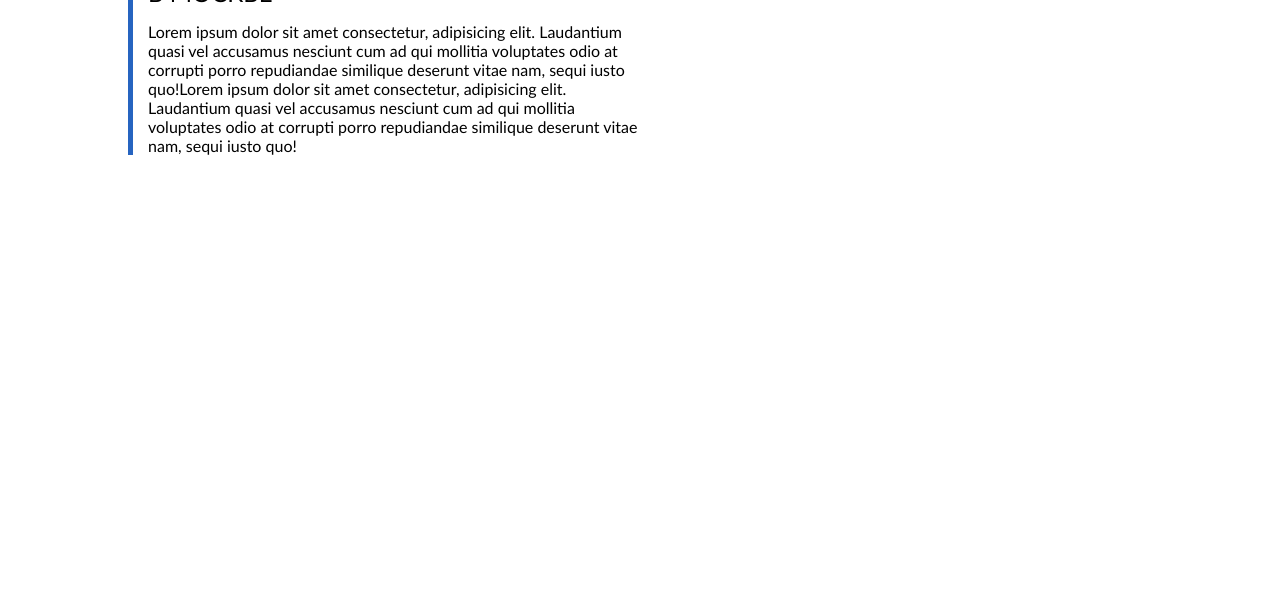
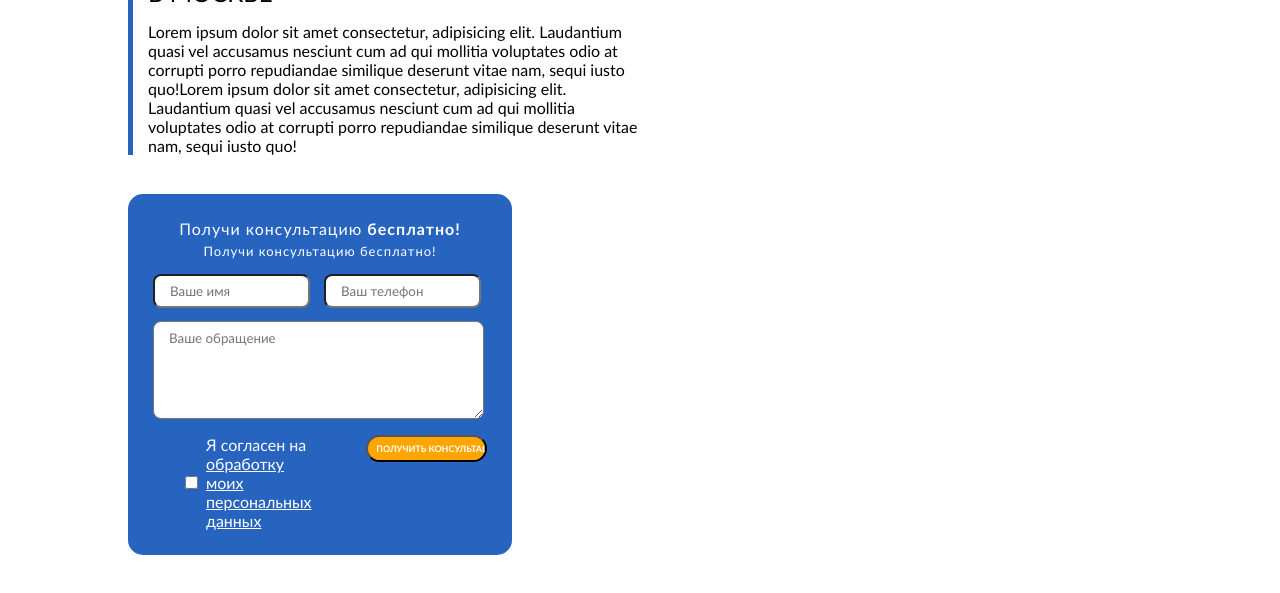
Before and after one commit to olgaNewt/verstka, a plain HTML site: page index.html in a window 1280 px wide. Shown: the part 199-792 px from the top of the page. Drawn offline with Linux system fonts and the light colour scheme.

Commit message:
Forma с оформлением

```diff
--- a/css/style.css
+++ b/css/style.css
@@ -73,6 +73,73 @@ h2{
     padding-bottom: 15px;
 }
 
+
+/*forma*/
+.forma{
+    width: 30%;
+    margin: 3% 10%;
+}
+form{
+    background-color: rgb(38, 100, 192);
+    color: white;
+    padding: 25px;
+    border-radius: 15px;
+
+}
+form p{
+    text-align: center;
+    letter-spacing: 1px;
+}
+p span{
+    font-weight: bolder;
+}
+.pm{
+    font-size: 13px;
+    margin: 5px auto 15px;
+}
+.i1, .i2{
+    width: 47%;
+    height: 2em;
+    border-radius: 8px;
+    padding: 15px;
+}
+.i2{
+    margin-left: 3%;
+}
+textarea{
+    width: 99%;
+    border-radius: 8px;
+    padding: 8px 15px;
+    margin-top: 1em;
+    margin-bottom: 1em;
+}
+.sub{
+    display: flex;
+    margin-left: 2em;
+}
+.obrLink{
+    margin-left: 0.5em;
+}
+.obrLink a{
+    color: white;
+}
+.subBtn{
+    font-size: 0.7vw;
+    width: 40%;
+    height: 3em;
+    margin-left: 8%;
+    color: white;
+    background-color: orange;
+    cursor: pointer;
+    font-weight: 800;
+    border-radius: 20px;
+    padding:  5px 8px;
+}
+.subBtn:hover{
+    color: orange;
+    background-color: white;
+    transition-duration: 300ms;
+}
 
 
 
--- a/index.html
+++ b/index.html
@@ -37,7 +37,20 @@
                  Laudantium quasi vel accusamus nesciunt cum ad qui mollitia voluptates odio at corrupti
                  porro repudiandae similique deserunt vitae nam, sequi iusto quo!</p>
         </div>
-        <div class="forma"></div>
+        <div class="forma">
+            <form action="" method="get">
+                <p>Получи консультацию <span>бесплатно!</span></p>
+                <p class="pm">Получи консультацию бесплатно!</p>
+                <input type="text" placeholder="Ваше имя" class="i1">
+                <input type="text" placeholder="Ваш телефон" class="i2"><br>
+                <textarea name="" id="" cols="50" rows="5" placeholder="Ваше обращение"></textarea><br>
+                <div class="sub">
+                    <input type="checkbox" name="" id=""><span class="obrLink">Я согласен на <a href="">обработку <br> моих персональных данных</a></span>
+                    <input type="submit" value="ПОЛУЧИТЬ КОНСУЛЬТАЦИЮ" class="subBtn">
+                </div>
+
+            </form>
+        </div>
         <div class="footer"></div>
     </div>
 
```
